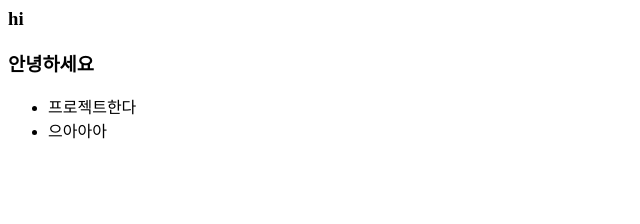
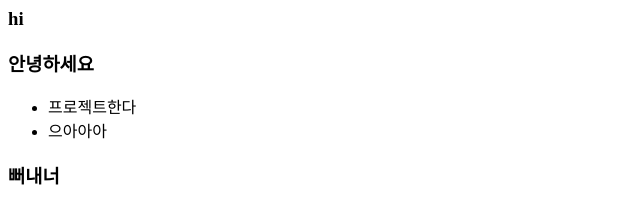
Before and after one commit to egeoda/apple, a plain HTML site: page index.html in a window 1280 px wide. Shown: the full height of the page, 0-640 px from the left. Drawn offline with Linux system fonts and the light colour scheme.

Commit message:
2019/12/04 - GitTest - ver03 - banana

```diff
--- a/index.html
+++ b/index.html
@@ -7,5 +7,6 @@
 			<li>프로젝트한다</li>
 			<li>으아아아</li>
 		</ul>
+		<h3>뻐내너</h3>
 	</body>
 </html>
```
